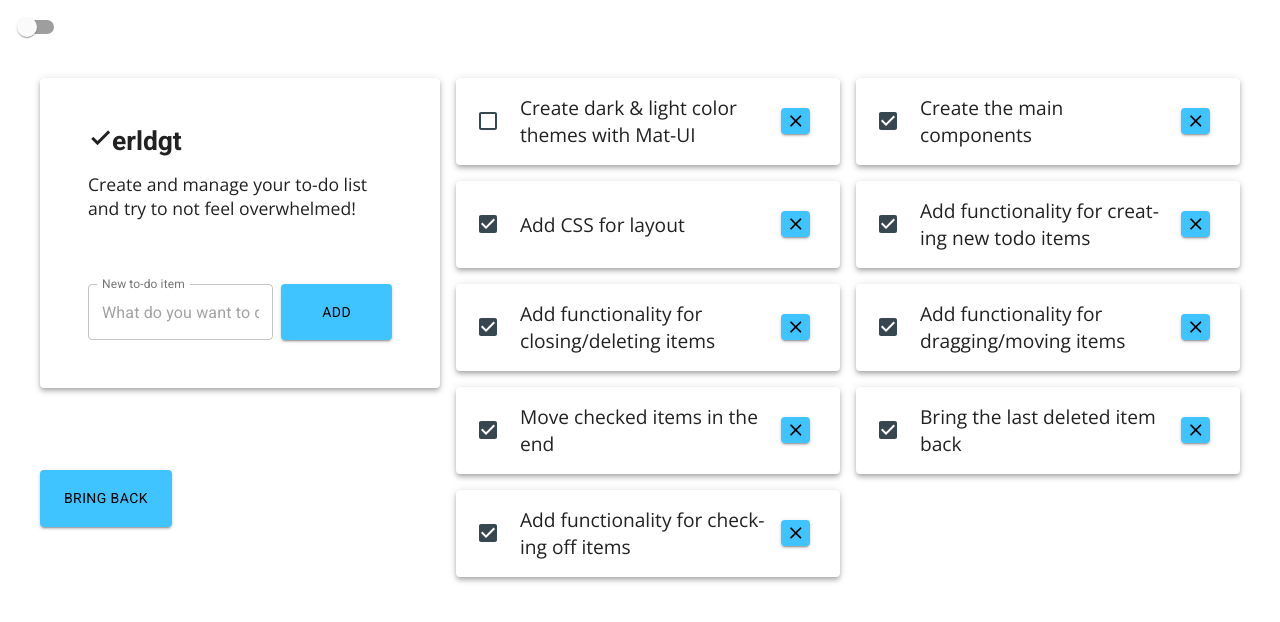
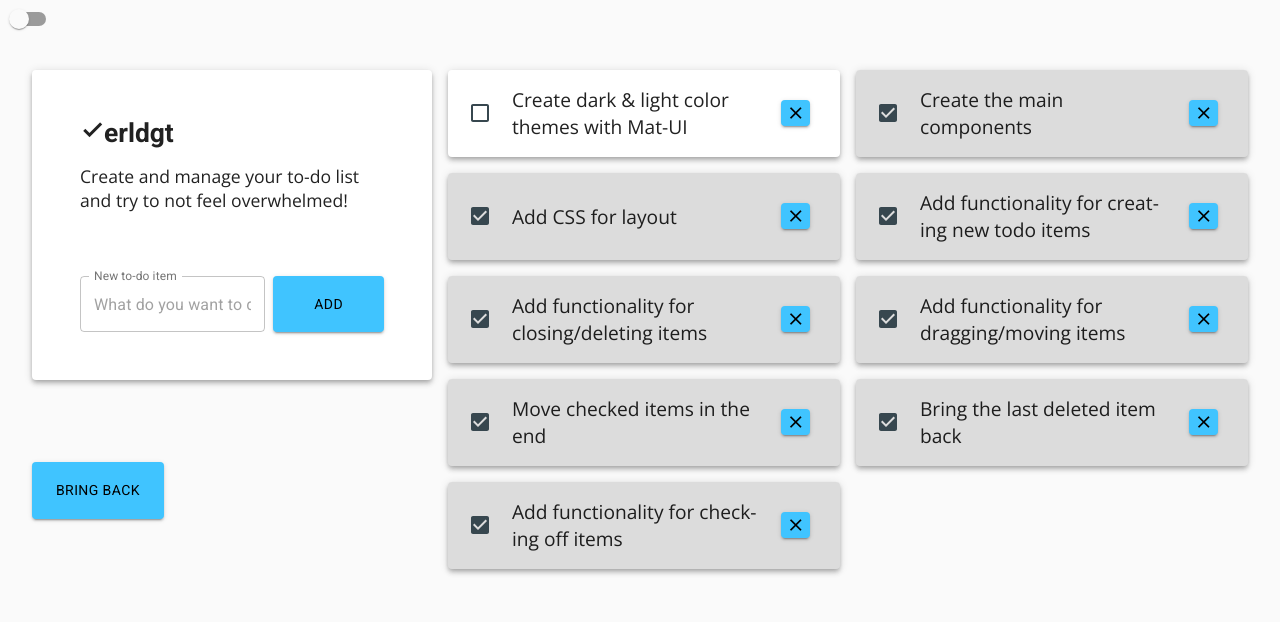
Before and after one commit to olhanotolga/erldgt-dream-todo, a React (Create React App) app: page / in a window 1280 px wide. Shown: the top 622 px of the page. Built offline with nearby package versions, Linux system fonts and the light colour scheme.

Commit message:
style: customize background

```diff
--- a/src/App.css
+++ b/src/App.css
@@ -16,6 +16,7 @@ body, input, button {
 
 }
 body {
+	margin: 0;
 	font-family: 'Open Sans', sans-serif;
 	/* background-color: var(--light-grey); */
 }
@@ -118,10 +119,10 @@ h1 .material-icons {
 	/* background-color: var(--primary-light);
     color: white; */
 }
-/* .TodoItem.checkedItem {
-	background-color: var(--primary-light);
-    color: white;
-} */
+.TodoItem.checkedItem {
+	background-color: rgba(0, 0, 0, 0.12);
+    /* color: white; */
+}
 
 /* .checkedItem .MuiCheckbox-root .MuiSvgIcon-root { */
 	/* fill: var(--primary); */
--- a/src/App.js
+++ b/src/App.js
@@ -2,11 +2,11 @@ import React from 'react';
 import { AppWrapper } from './components/app-wrapper/app-wrapper.component';
 import { Header } from './components/header/header.component';
 import { TodoList } from './components/todo-list/todo-list.component';
-import './App.css';
 import { ThemeProvider } from '@material-ui/core/styles';
 import Switch from '@material-ui/core/Switch';
 import { lightTheme } from './themes/light';
 import { darkTheme } from './themes/dark';
+import './App.css';
 
 
 
@@ -93,7 +93,7 @@ class App extends React.Component {
 	render() {
 		return (
 			<ThemeProvider theme={this.state.darkState ? darkTheme : lightTheme}>
-				<main className="App">
+				<main className="App" style={{backgroundColor: this.state.darkState? darkTheme.palette.background.default : lightTheme.palette.background.default}} >
 					<Switch checked={this.state.darkState} onChange={this.handleThemeChange} />
 					<AppWrapper>
 						<Header
--- a/src/themes/dark.js
+++ b/src/themes/dark.js
@@ -22,5 +22,11 @@ export const darkTheme = createMuiTheme({
 				backgroundColor: '#ffd740'
 			}
 		}
+	},
+	props: {
+		MuiButton: {
+			variant: 'contained',
+			color: 'primary'
+		}
 	}
 })
```
